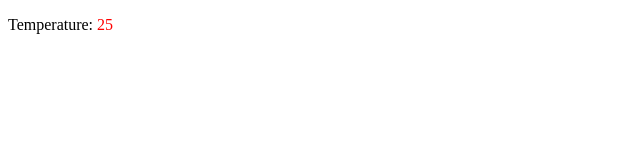
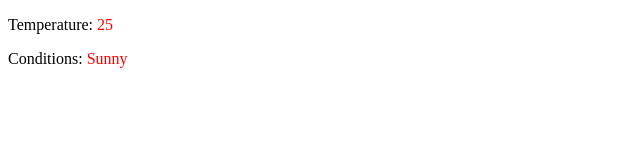
Before and after one commit to acciojob/conditional-weather-report-ManimehalaiAnandaraj, a React app: page / in a window 1280 px wide. Shown: the top 160 px of the page, without its empty margins (0-640 px from the left). Built offline with nearby package versions, Linux system fonts and the light colour scheme.

Commit message:
Completed assignment

```diff
--- a/src/components/App.js
+++ b/src/components/App.js
@@ -16,7 +16,7 @@ const App = () => {
   return (
     <div>
        <p>Temperature: <span style={textStyle}>{weatherData.temperature}</span></p>
-
+       <p>Conditions: <span style={textStyle}>{weatherData.conditions}</span></p>
     </div>
   )
 }
```
